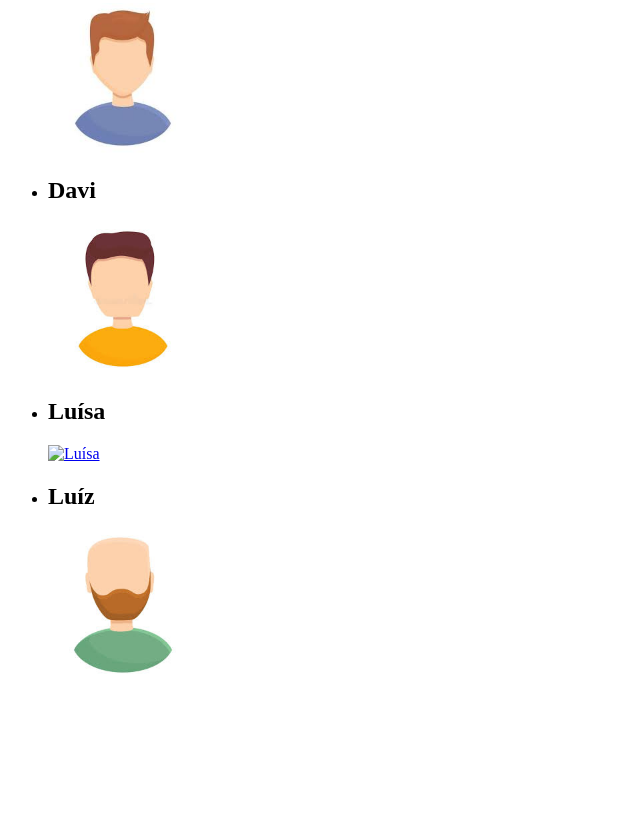
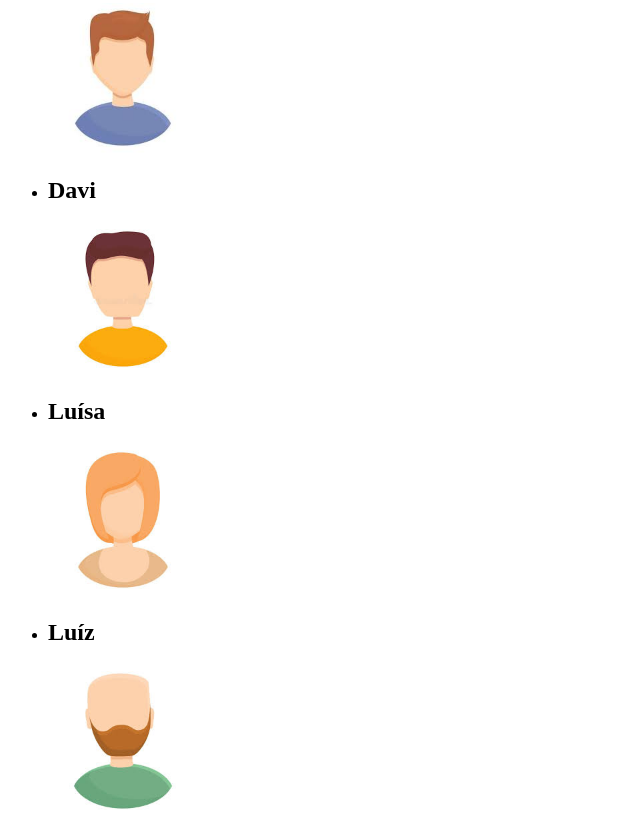
Before and after one commit to CaioCristianoDev/SiteEquipe, a plain HTML site: page index.html in a window 1280 px wide. Shown: the part 565-1401 px from the top of the page, without its empty margins (0-640 px from the left). Before the commit the page ends 1265 px from the top, so only its background shows below. Drawn offline with Linux system fonts and the light colour scheme.

Commit message:
imagemLuisa

```diff
--- a/index.html
+++ b/index.html
@@ -35,7 +35,7 @@
             <li>
                 <h2>Luísa</h2>
                 <a href="equipe/Angela.html">
-                    <img src="imagens/Angela.jpg" alt="Luísa" width="150" height="150">
+                    <img src="imagens/luisa.jpeg" alt="Luísa" width="150" height="150">
                 </a>
             </li>
             <li>
```
